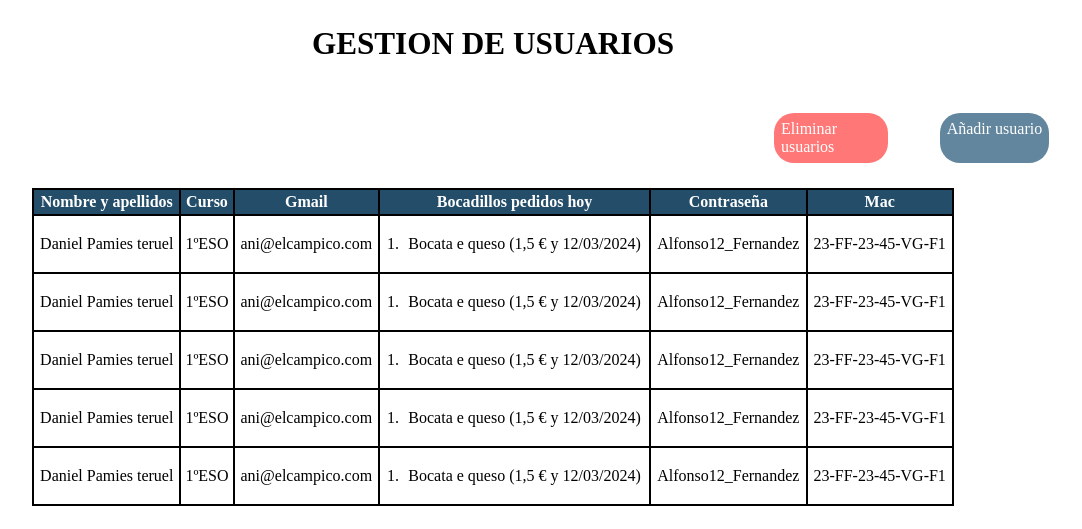
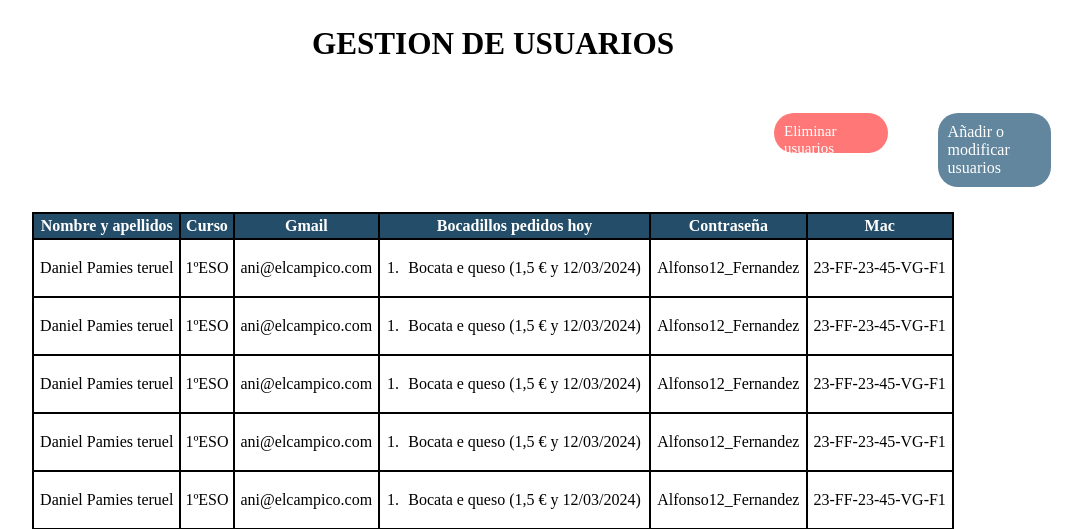
Before and after one commit to luciaver/TRABAJOBOC, a PHP site: page /admin_usuarios.html in a window 1280 px wide. Shown: the part 96-625 px from the top of the page, without its empty margins (147-1229 px from the left). Run offline with PHP 8.4, Linux system fonts and the light colour scheme.

Commit message:
Se le ha ajstado el height a eliminar_usuario, también se le a cambiado el nombre del enlace de añadir usuario a añadir o modificar usuarios y tabien se les ha aumentado el padding de 7 a 10 px y se le añadio un height de 20 px a eliminar usuario

```diff
--- a/admin_usuarios.html
+++ b/admin_usuarios.html
@@ -32,7 +32,7 @@
             </div>
 
             <div class="div_enlaces">
-                <a href="admin_usuarios_anadir_modificar.html" id="añadir_usuario">Añadir usuario</a>
+                <a href="admin_usuarios_anadir_modificar.html" id="añadir_modificar_usuario">Añadir o modificar usuarios</a>
             </div>
         </div>
 
--- a/user_admin.css
+++ b/user_admin.css
@@ -97,9 +97,9 @@ a:hover{
     background-color: rgb(255, 119, 119);
     margin: 20px;
     border-radius: 20px;
-    display: flex;
-    justify-content: center;
-    padding: 7px;
+    padding: 10px;
+    font-size: 15px;
+    height: 20px;
 }
 
 section div div a {
@@ -118,16 +118,16 @@ section div div a:hover {
     color: white;
 }
 
-#añadir_usuario {
+#añadir_modificar_usuario {
     margin: 20px;
     background-color: rgb(98, 134, 157);
     border-radius: 20px;
     display: flex;
     justify-content: center;
-    padding: 7px;
+    padding: 10px;
 }
 
-#añadir_usuario:hover {
+#añadir_modificar_usuario:hover {
     background-color: rgb(62, 104, 131);
     color: white;
 }
```
